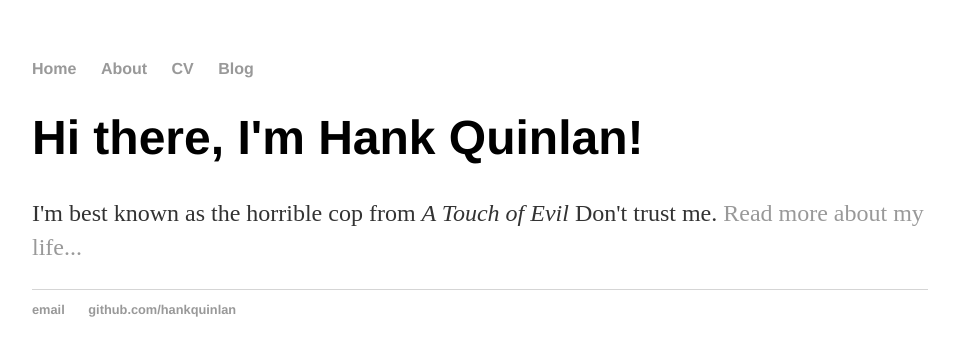
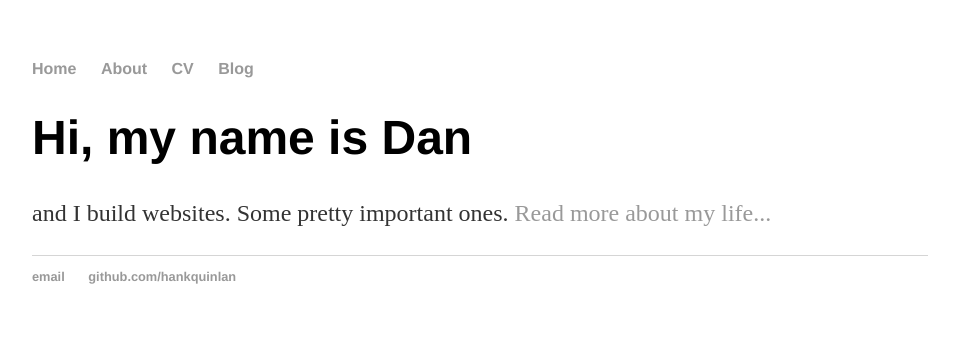
Before and after one commit to danszabo/danszabo.github.io, a Jekyll site: the page built from index.html, in a window 1280 px wide. Shown: the top 356 px of the page, without its empty margins (160-1119 px from the left). Built offline with Jekyll 4.4.1, drawn with Linux system fonts in a browser that asks for light colours.

Commit message:
Update index.html

```diff
--- a/index.html
+++ b/index.html
@@ -1,8 +1,8 @@
 ---
 layout: default
-title: Hank Quinlan, Horrible Cop
+title: Dan Szabo
 ---
 <div class="blurb">
-	<h1>Hi there, I'm Hank Quinlan!</h1>
-	<p>I'm best known as the horrible cop from <em>A Touch of Evil</em> Don't trust me. <a href="/about">Read more about my life...</a></p>
+	<h1>Hi, my name is Dan</h1>
+	<p>and I build websites. Some pretty important ones. <a href="/about">Read more about my life...</a></p>
 </div><!-- /.blurb -->
```
